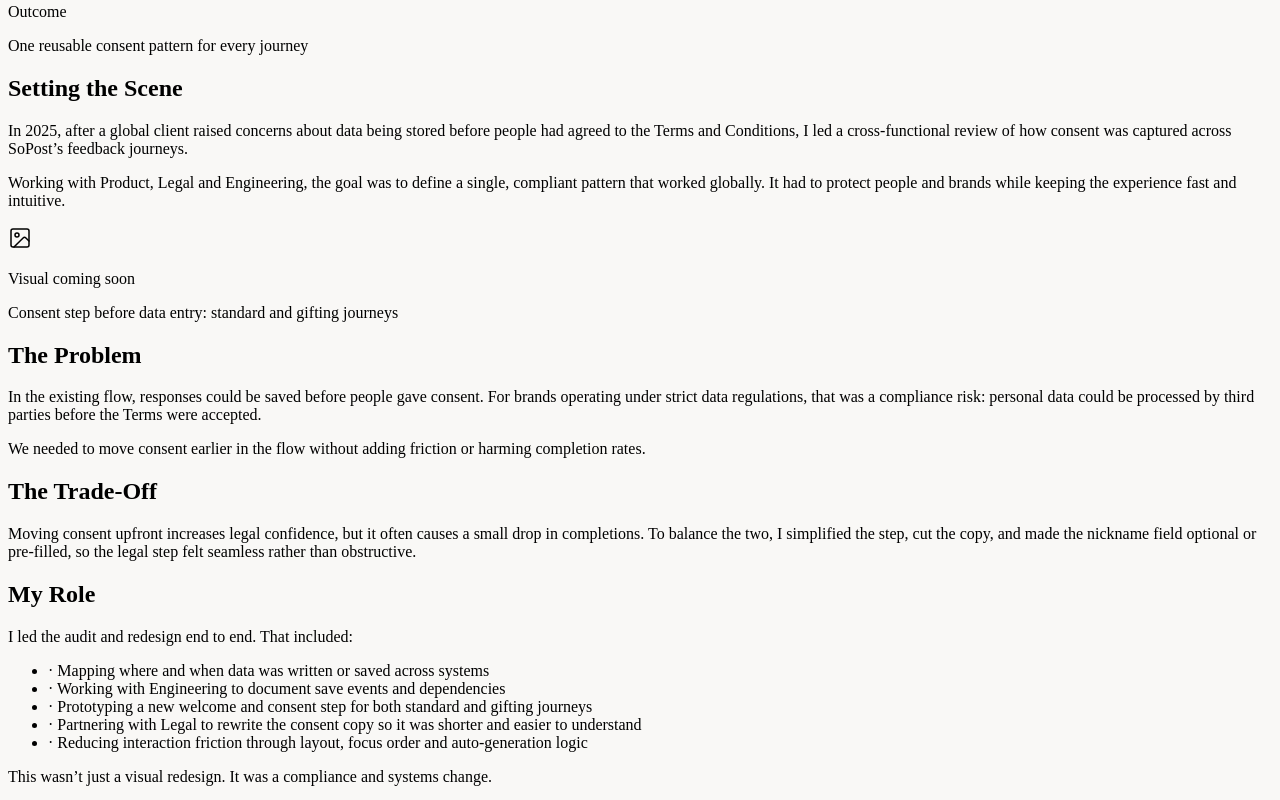
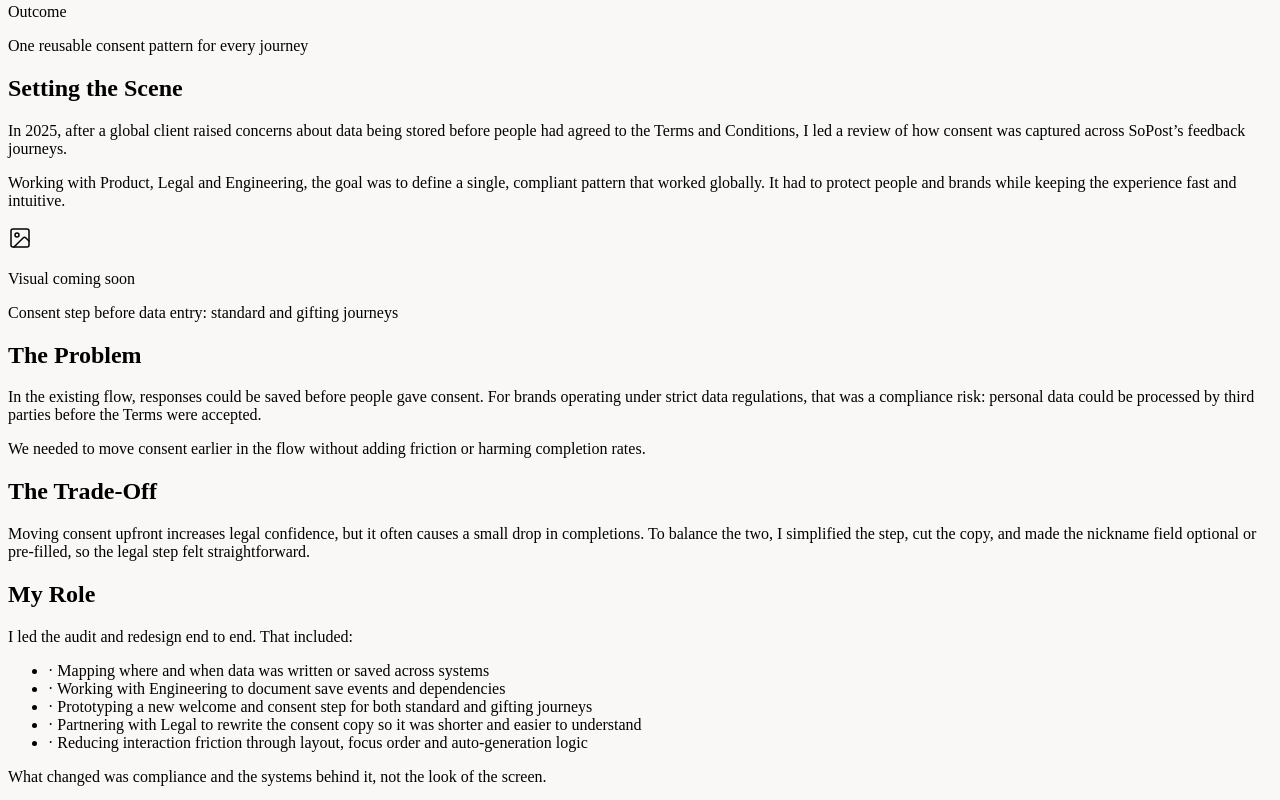
Before and after one commit to jadeparrish/portfolio, a Next.js app: page /work/consent in a window 1280 px wide. Shown: the part 380-1180 px from the top of the page. Built offline with nearby package versions, Linux system fonts and the light colour scheme.

Commit message:
Refine text for consent page
Updated text for clarity and improved readability.

```diff
--- a/app/work/consent/page.js
+++ b/app/work/consent/page.js
@@ -88,7 +88,7 @@ export default function ConsentCaseStudy() {
           <div className="space-y-5 text-neutral-700 text-[17px] sm:text-[18px] leading-[1.75]">
             <p>
               In 2025, after a global client raised concerns about data being stored before people
-              had agreed to the Terms and Conditions, I led a cross-functional review of how
+              had agreed to the Terms and Conditions, I led a review of how
               consent was captured across SoPost&rsquo;s feedback journeys.
             </p>
             <p>
@@ -123,7 +123,7 @@ export default function ConsentCaseStudy() {
             Moving consent upfront increases legal confidence, but it often causes a small
             drop in completions. To balance the two, I simplified the step, cut the copy,
             and made the nickname field optional or pre-filled, so the legal step felt
-            seamless rather than obstructive.
+            straightforward.
           </p>
         </section>
 
@@ -143,8 +143,9 @@ export default function ConsentCaseStudy() {
             ]}
           />
           <p className="font-serif text-2xl text-neutral-900 mt-8">
-            This wasn&rsquo;t just a visual redesign. It was a{' '}
-            <span className="text-[#A47864] italic">compliance and systems change</span>.
+            What changed was{' '}
+            <span className="text-[#A47864] italic">compliance and the systems behind it</span>,
+            not the look of the screen.
           </p>
         </section>
 
```
